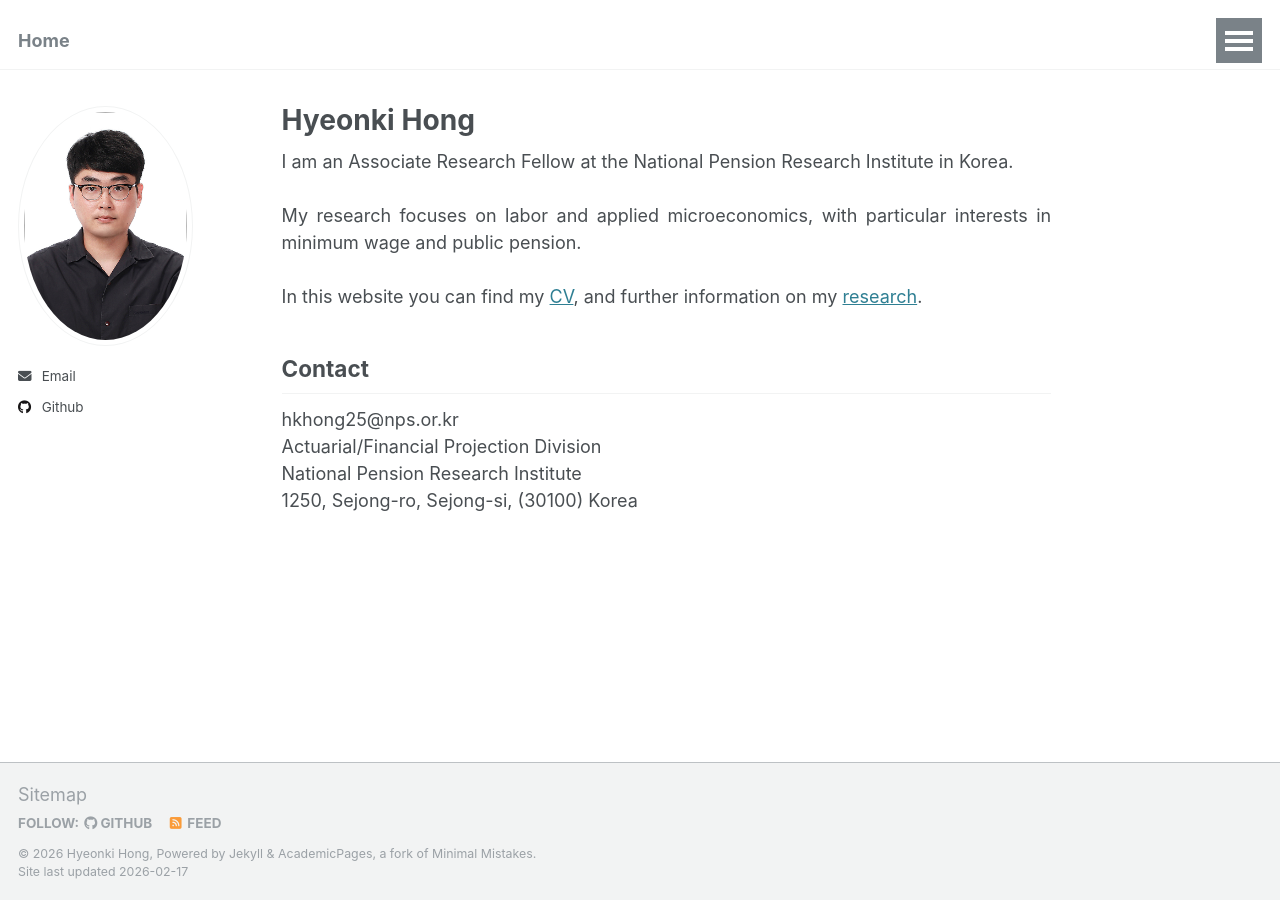
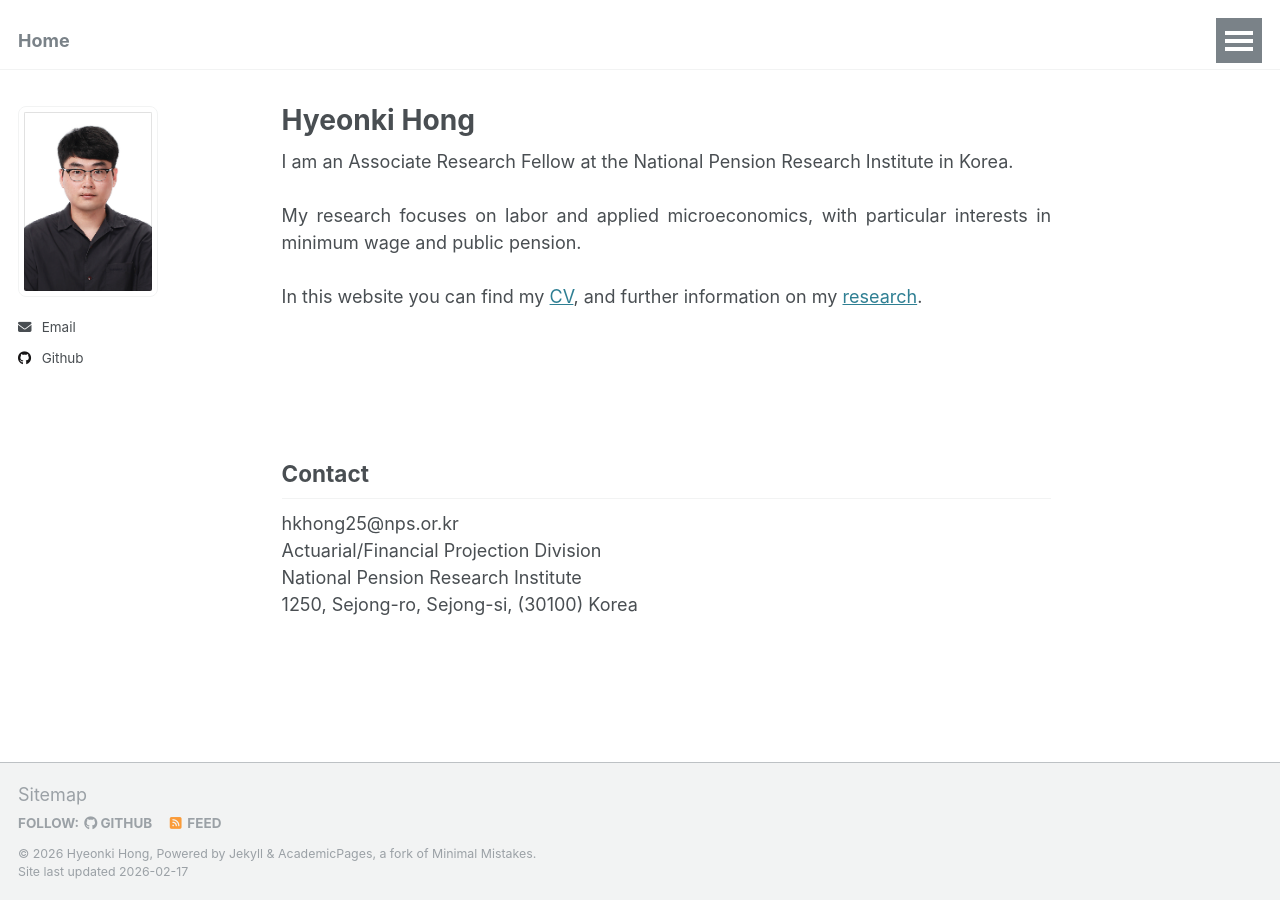
Before and after one commit to hyeonkihong/hyeonkihong.github.io, a Jekyll site: the page built from _pages/about.md, in a window 1280 px wide. Built offline with Jekyll 4.4.1, drawn with Linux system fonts in a browser that asks for light colours.

Commit message:
Adjust profile photo shape/size and lower contact section

```diff
--- a/_pages/about.md
+++ b/_pages/about.md
@@ -15,6 +15,8 @@ My research focuses on labor and applied microeconomics, with particular interes
 In this website you can find my <a href="/cv/">CV</a>, and further information on my <a href="/publications/">research</a>.
 </p>
 
+<br><br><br>
+
 ## Contact
 
 <div class="contact-block">
--- a/_sass/_sidebar.scss
+++ b/_sass/_sidebar.scss
@@ -90,8 +90,8 @@
   }
 
   img {
-    max-width: 175px;
-    border-radius: 50%;
+    max-width: 140px;
+    border-radius: 8px;
 
     @include breakpoint($large) {
       padding: 5px;
```
